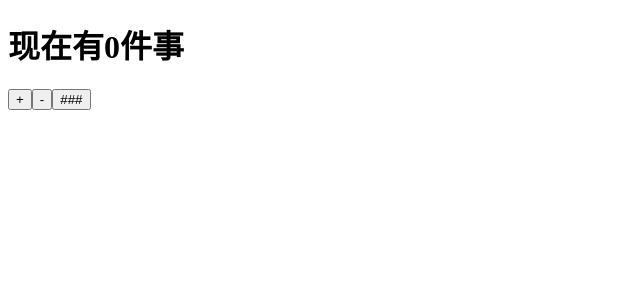
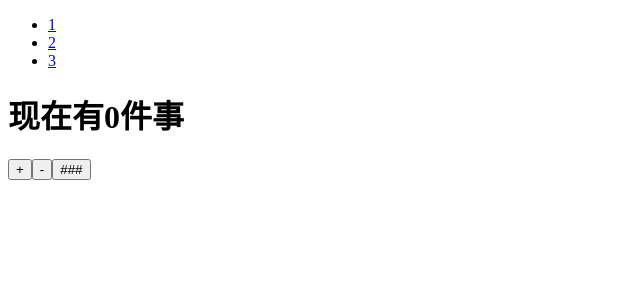
Before and after one commit to yokeney/chatroom, a React app: page / in a window 1280 px wide. Shown: the top 300 px of the page, without its empty margins (0-640 px from the left). Built offline with nearby package versions, Linux system fonts and the light colour scheme.

Commit message:
react-router-dom

```diff
--- a/src/App.js
+++ b/src/App.js
@@ -1,7 +1,6 @@
 import {addGum,removeGum,addAsync} from './index_redux'
 import React from 'react'
 import {connect} from 'react-redux'
-// App=connect(mspStatetoProps,actionCreators)(App);
 @connect(state=>({num:state.count}),{addGum,removeGum,addAsync})
  class App extends React.Component{
 	render(){
@@ -15,5 +14,4 @@ import {connect} from 'react-redux'
 		)
 	}
 }
-
 export default App;
--- a/src/index.js
+++ b/src/index.js
@@ -16,6 +16,7 @@ import App from './App'
 import {createStore,applyMiddleware,compose} from 'redux'
 import {counter} from './index_redux'
 import thunk from 'redux-thunk'
+import {BrowserRouter,Route,Link} from 'react-router-dom'
 import {Provider} from 'react-redux'
 const store=createStore(counter,compose(
 	applyMiddleware(thunk),
@@ -23,7 +24,26 @@ const store=createStore(counter,compose(
 
 ));
 function render(){
-	ReactDom.render(<Provider store={store}><App /></Provider>,document.getElementById('root'))
+	function Lesson(){
+		return <h2>Lesson</h2>
+	}
+	function Profile(){
+		return <h2>Profile</h2>
+	}
+	ReactDom.render(<Provider store={store}>
+		<BrowserRouter>
+			<div>
+				<ul>
+					<li><Link to="/">1</Link></li>
+					<li><Link to="/Lesson">2</Link></li>
+					<li><Link to="/Profile">3</Link></li>
+				</ul>
+				<Route path="/" exact component={App}></Route>
+				<Route path="/Lesson" component={Lesson}></Route>
+				<Route path="/Profile" component={Profile}></Route>
+			</div>
+		</BrowserRouter>
+		</Provider>,document.getElementById('root'))
 }
 render()
 store.subscribe(render)
```
